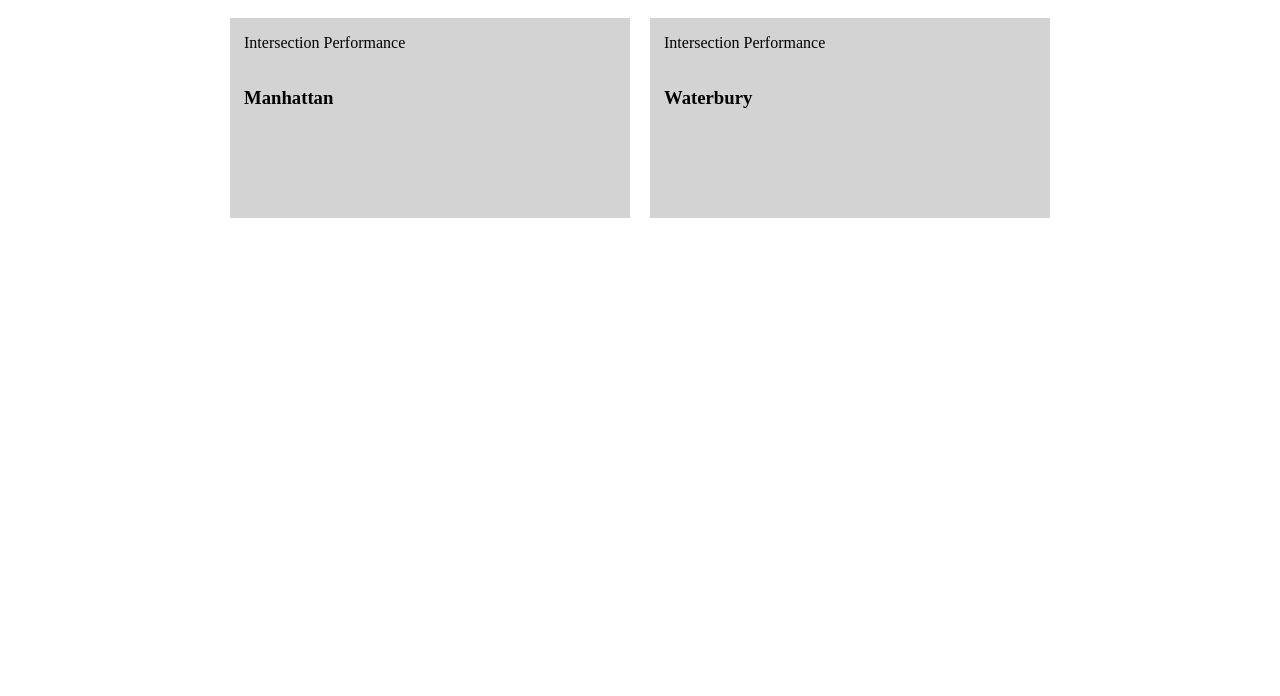
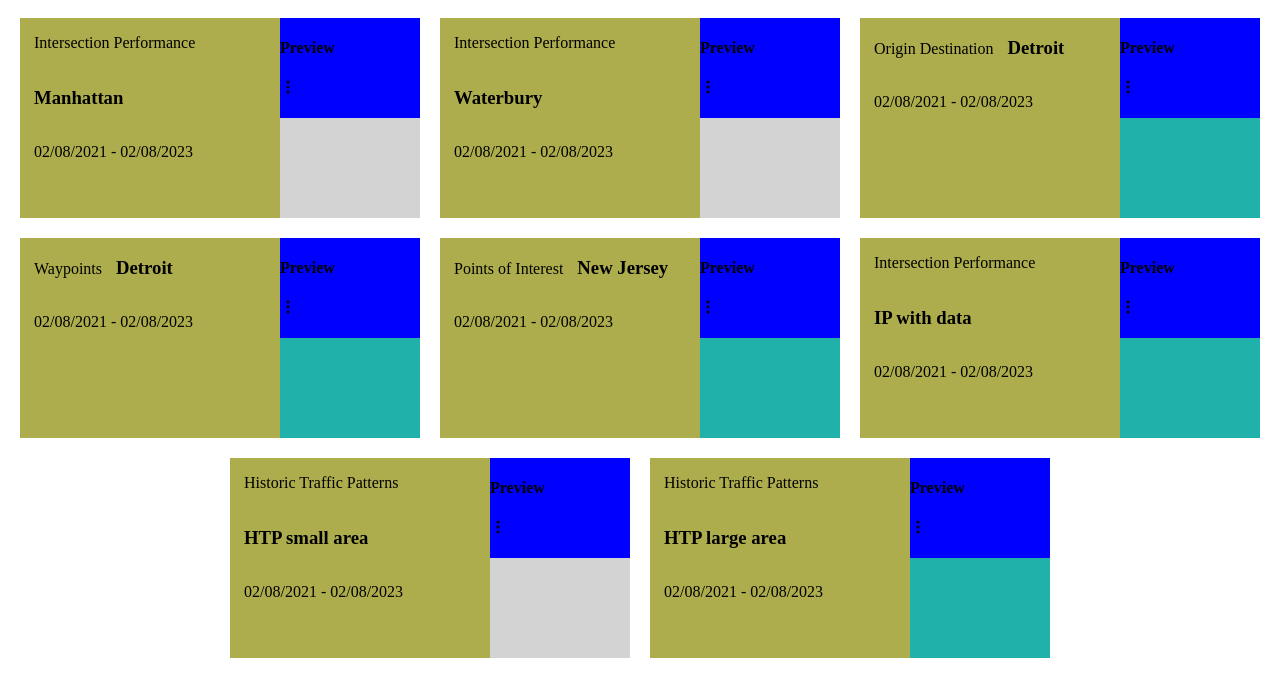
Before and after one commit to lukanogaj/product-cards, a plain HTML site: page index.html in a window 1280 px wide. Drawn offline with Linux system fonts and the light colour scheme.

Commit message:
datesacess

```diff
--- a/cards.css
+++ b/cards.css
@@ -22,13 +22,22 @@ h3 {
 }
 
 p {
+  display: inline-block;
   margin-left: 14px;
 }
 .card {
+  display: flex;
+  justify-content: space-between;
   width: 400px;
   height: 200px;
   margin: 10px;
   background-color: lightseagreen;
+}
+
+.card-text {
+  width: 260px;
+  height: 100%;
+  background-color: rgb(173, 173, 77);
 }
 
 .no-preview {
@@ -37,3 +46,15 @@ p {
   margin: 10px;
   background-color: lightgray;
 }
+
+.preview {
+  width: 70px;
+  height: 40px;
+  background-color: red;
+}
+
+.preview-pill {
+  width: 140px;
+  height: 100px;
+  background-color: blue;
+}
--- a/cards.js
+++ b/cards.js
@@ -97,6 +97,8 @@ const cards = [
     product_type: 'Historic Traffic Patterns',
   },
 ];
+// Array with the icons for objects
+const icons = [];
 
 // Selected component only html div
 const mainContainer = document.querySelector('.container');
@@ -105,27 +107,74 @@ const previewStatus = (preview) => {
   if (!preview) {
     return 'no-preview';
   } else {
-    return '';
+    return 'card';
   }
 };
 
 const createCards = () => {
   cards.forEach((element) => {
-    // create the card
+    // create the card and card elements
     const cardChip = document.createElement('div');
+    const cardText = document.createElement('div');
     const cardName = document.createElement('h3');
     const cardType = document.createElement('p');
+    const cardDate = document.createElement('p');
+    // create the preview pill
+    const previewPill = document.createElement('div');
+    const previewHEad = document.createElement('h4');
+    const imgDots = document.createElement('img');
+    const dateAcessStart = new Date(element.access_start_date);
+    const dateAcessExpiry = new Date(element.access_expiry_date);
+
     // add the class
     cardChip.classList.add('card');
+    cardText.classList.add('card-text');
+    previewPill.classList.add('preview-pill');
     cardChip.classList.add(previewStatus(element.is_preview));
     // Inner text heading in every div
     cardType.innerText = element.product_type;
     cardName.innerText = element.name;
+    previewHEad.innerText = 'Preview';
+    // Formating the acess and expiry dates
+    cardDate.innerText = `${dateAcessStart.toLocaleDateString(
+      'en-GB'
+    )} - ${dateAcessExpiry.toLocaleDateString('en-GB')}`;
+    imgDots.src = './images-cards/three-dots.svg';
     // Add cards into and other elements into HTML
-    cardChip.appendChild(cardType);
-    cardChip.appendChild(cardName);
+    cardText.appendChild(cardType);
+    cardText.appendChild(cardName);
+    cardText.append(cardDate);
+    cardChip.append(cardText);
+    cardChip.appendChild(previewPill);
+    previewPill.append(previewHEad);
+    previewPill.append(imgDots);
     mainContainer.appendChild(cardChip);
+    // render to dates for en-GB
+    console.log(dateAcessStart.toLocaleDateString('en-GB'));
+    console.log(dateAcessExpiry.toLocaleDateString('en-GB'));
   });
 };
 
 createCards();
+
+// const date = new Date(element.access_start_date);
+// console.log(date.toLocaleDateString('en-GB'));
+
+// const convertTime = (time) => {
+//   const date = new Date(time).toLocaleDateString('en-GB');
+//   const options =
+//    year: 'numeric',
+//       month: 'long',
+//       day: 'numeric',
+
+// };
+// console.log(convertTime(cards[0].access_expiry_date));
+// convertTime(cards[0].access_expiry_date);
+
+// const date = new Date(cards[0].access_start_date);
+// const options = {
+//   day: 'numeric',
+//   year: 'numeric',
+//   month: 'numeric',
+// };
+// console.log(date.toLocaleDateString('en-GB', options));
```
Also changed, not shown: images-cards/three-dots.svg (added), 2 other files.
